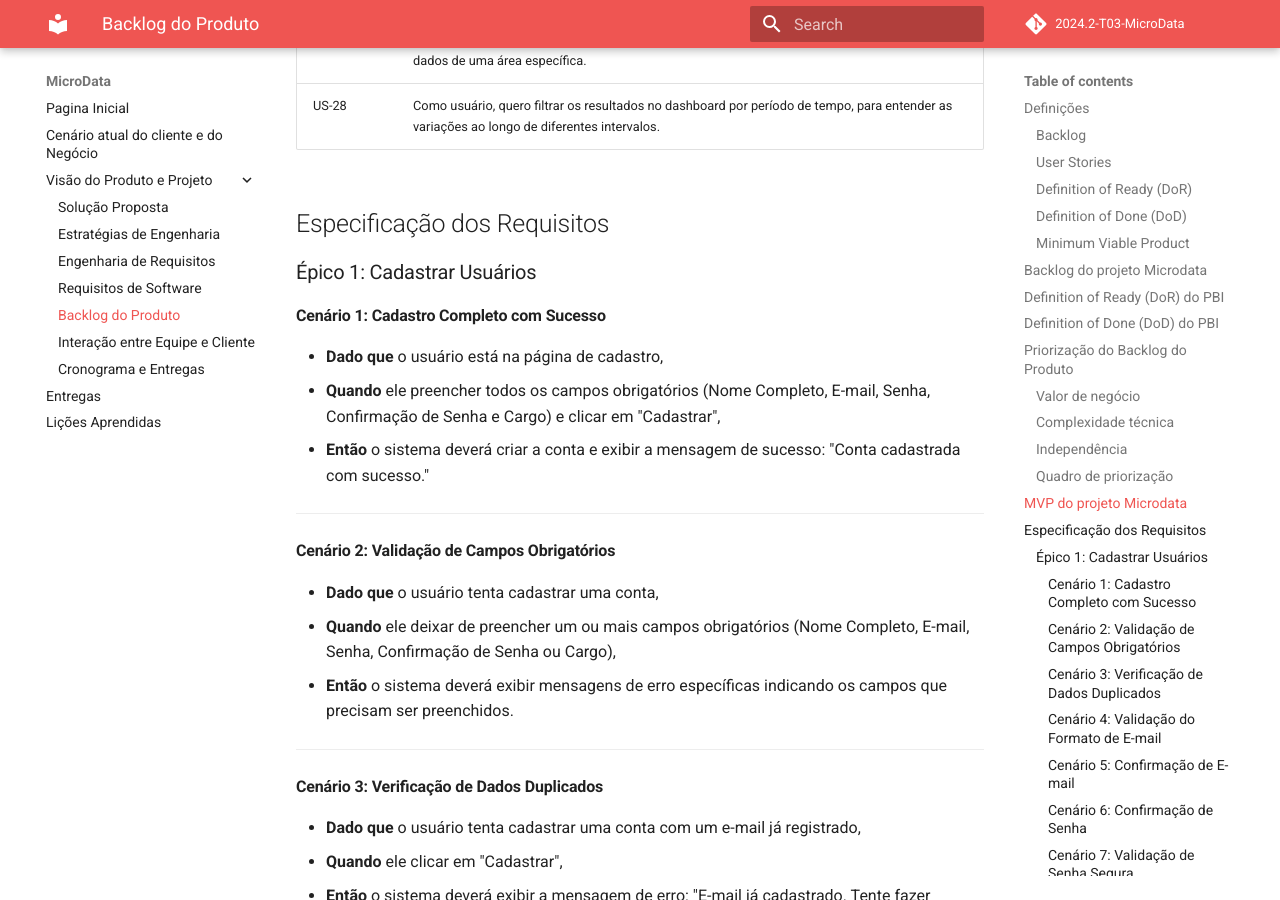
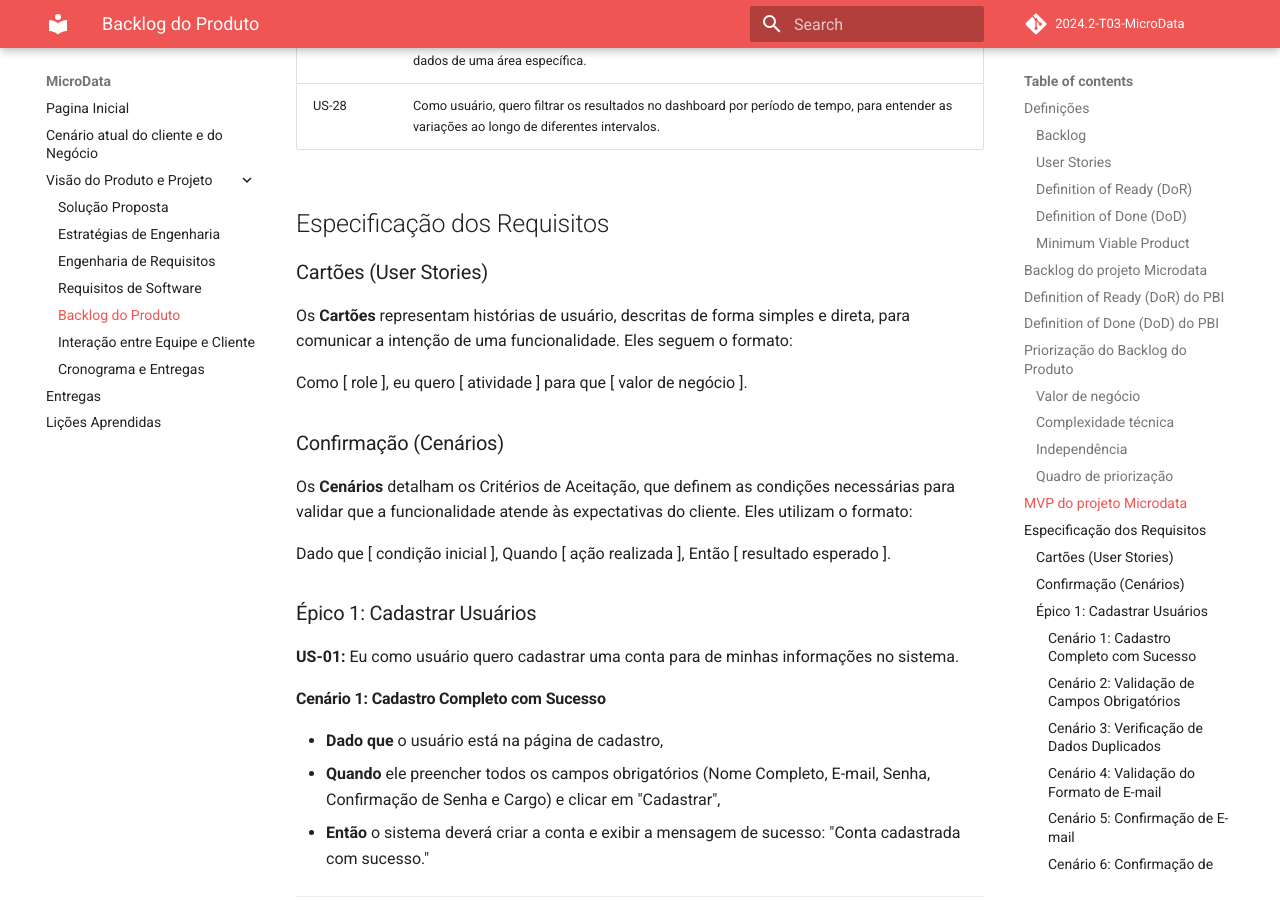
Before and after one commit to storch7/2024.2-T03-MicroData, an MkDocs documentation site: the page built from docs/backlog/backlog.md, in a window 1280 px wide and 900 px high, scrolled down 11117 px. Built offline with MkDocs 1.6.1 and Material for MkDocs 9.7.7, drawn with Linux system fonts in a browser that asks for light colours; comment, search, counter and statistics services are not loaded; some of the changed text lies outside the part shown.

Commit message:
Adicionando explicação sobre especificação de requisitos

```diff
--- a/docs/backlog/backlog.md
+++ b/docs/backlog/backlog.md
@@ -179,7 +179,22 @@ Foi levado em consideração o quadro de priorização para a definição do MVP
 
 ## Especificação dos Requisitos
 
+### Cartões (User Stories)
+Os **Cartões** representam histórias de usuário, descritas de forma simples e direta, para comunicar a intenção de uma funcionalidade. Eles seguem o formato:
+
+Como [ role ], eu quero [ atividade ] para que [ valor de negócio ].
+
+### Confirmação (Cenários)
+Os **Cenários** detalham os Critérios de Aceitação, que definem as condições necessárias para validar que a funcionalidade atende às expectativas do cliente. Eles utilizam o formato:
+
+Dado que [ condição inicial ],
+Quando [ ação realizada ],
+Então [ resultado esperado ].
+
+
 ### Épico 1: Cadastrar Usuários
+
+**US-01:** Eu como usuário quero cadastrar uma conta para de minhas informações no sistema.
 
 #### Cenário 1: Cadastro Completo com Sucesso
 - **Dado que** o usuário está na página de cadastro,
@@ -239,6 +254,8 @@ Foi levado em consideração o quadro de priorização para a definição do MVP
 
 ### Épico 2: Logar Usuário
 
+**US-02:** Eu como usuário quero realizar login na conta cadastrada para ter acesso aos recursos e funcionalidades da plataforma.
+
 #### Cenário 1: Login Bem-Sucedido
 - **Dado que** o usuário está na página de login,
 - **Quando** ele informar e-mail e senha corretos de uma conta existente,
@@ -282,6 +299,8 @@ Foi levado em consideração o quadro de priorização para a definição do MVP
 
 ### Épico 3: Visualizar Usuário
 
+**US-03:** Eu como usuário quero visualizar meus dados cadastrais para verificar as informações imputadas no sistema.
+
 #### Cenário 1: Usuário Visualiza Seus Dados Cadastrais
 - **Dado que** o usuário possui uma conta cadastrada e está autenticado na plataforma,
 - **Quando** ele acessar a seção "Perfil" ou "Minha Conta",
@@ -302,6 +321,8 @@ Foi levado em consideração o quadro de priorização para a definição do MVP
 ---
 
 ### Épico 4: Editar Usuário
+
+**US-04:** Eu como usuário poderia editar meus dados cadastrais para gerenciamento de erros de registro e atualização de informações.
 
 #### Cenário 1: Edição de Nome e Cargo com Sucesso
 - **Dado que** o usuário esteja autenticado e na página de edição de perfil,
@@ -327,6 +348,8 @@ Foi levado em consideração o quadro de priorização para a definição do MVP
 ---
 
 ### Épico 5: Desativar Usuário
+
+**US-05:** Eu como usuário poderia desativar o meu cadastro no sistema para os casos de desligamento com a empresa / área.
 
 #### Cenário 1: Solicitação de Desativação
 - **Dado que** o usuário está autenticado no sistema,
@@ -357,6 +380,8 @@ Foi levado em consideração o quadro de priorização para a definição do MVP
 ---
 
 ### Épico 6: Recuperar Senha
+
+**US-06:** Eu como usuário devo conseguir recuperar uma senha cadastrada para eventuais situações de esquecimento das informações de acesso.
 
 #### Cenário 1: Solicitação de Recuperação de Senha
 - **Dado que** o usuário está na tela de login e não se lembra da senha,
@@ -397,6 +422,8 @@ Foi levado em consideração o quadro de priorização para a definição do MVP
 
 ### Épico 7: Cadastrar Microorganismos Observados
 
+**US-07:** Eu como usuário, quero cadastrar no sistema um microrganismo observado pelo programa para que eu possa registrar informações detalhadas e manter um histórico organizado para análise.
+
 #### Cenário 1: O Usuário Realiza o Primeiro Cadastro de um Microorganismo no Banco
 - **Dado que** um usuário deseja cadastrar um microorganismo no banco,
 - **Quando** ele tenta realizar um registro,
@@ -422,6 +449,8 @@ Foi levado em consideração o quadro de priorização para a definição do MVP
 
 ### Épico 8: Listar Microorganismos Observados
 
+**US-08:** Eu como usuário, quero listar os microorganismos observados pelo programa a fim de visualizar os microrganismos cadastrados no sistema.
+
 #### Cenário 1: O Usuário Acessa os Registros de Microorganismos
 - **Dado que** um usuário deseja acessar os registros de microorganismos,
 - **Quando** ele acessar a página de informações,
@@ -436,6 +465,8 @@ Foi levado em consideração o quadro de priorização para a definição do MVP
 ---
 
 ### Épico 9: Editar Microorganismos Observados
+
+**US-09:** Eu como usuário, quero editar os registros de microorganismos cadastrados a fim de gerenciamento de erros de registro e atualização de informações.
 
 #### Cenário 1: O Usuário Tenta Editar uma Informação de um Microorganismo Cadastrado
 - **Dado que** um usuário acessa a informação de um microorganismo,
```
